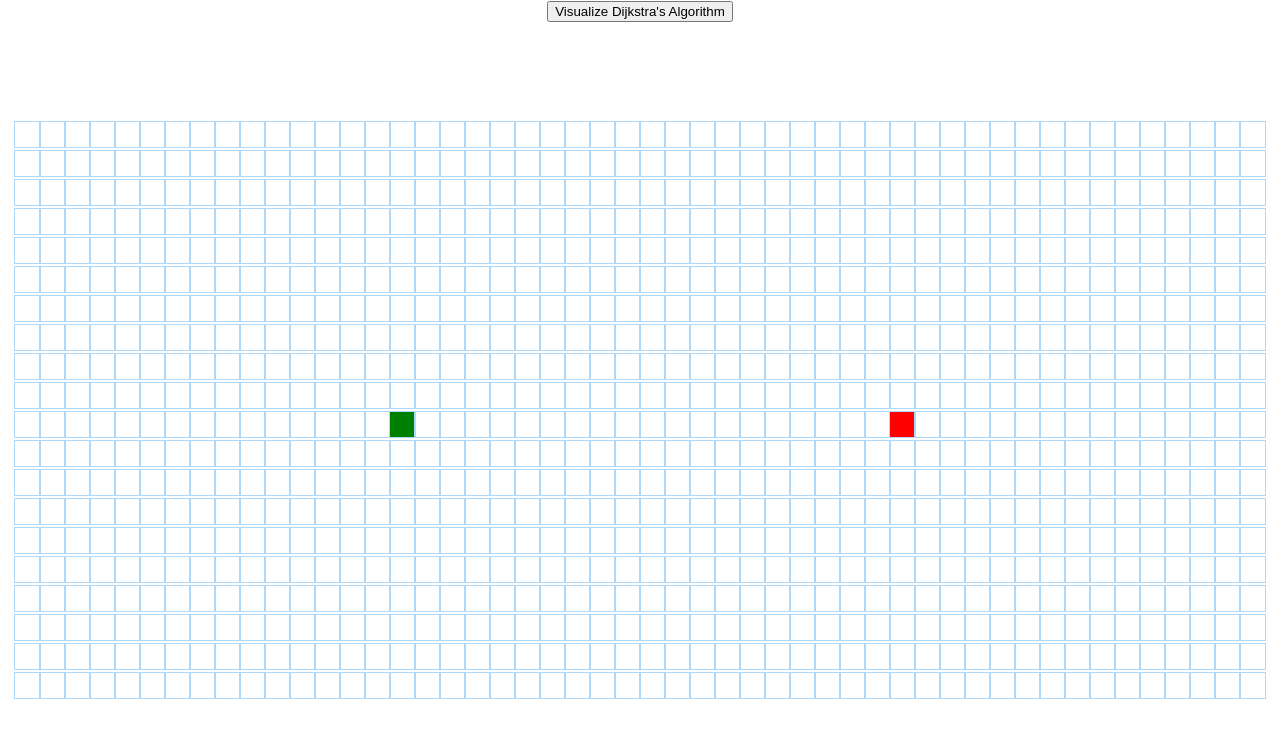
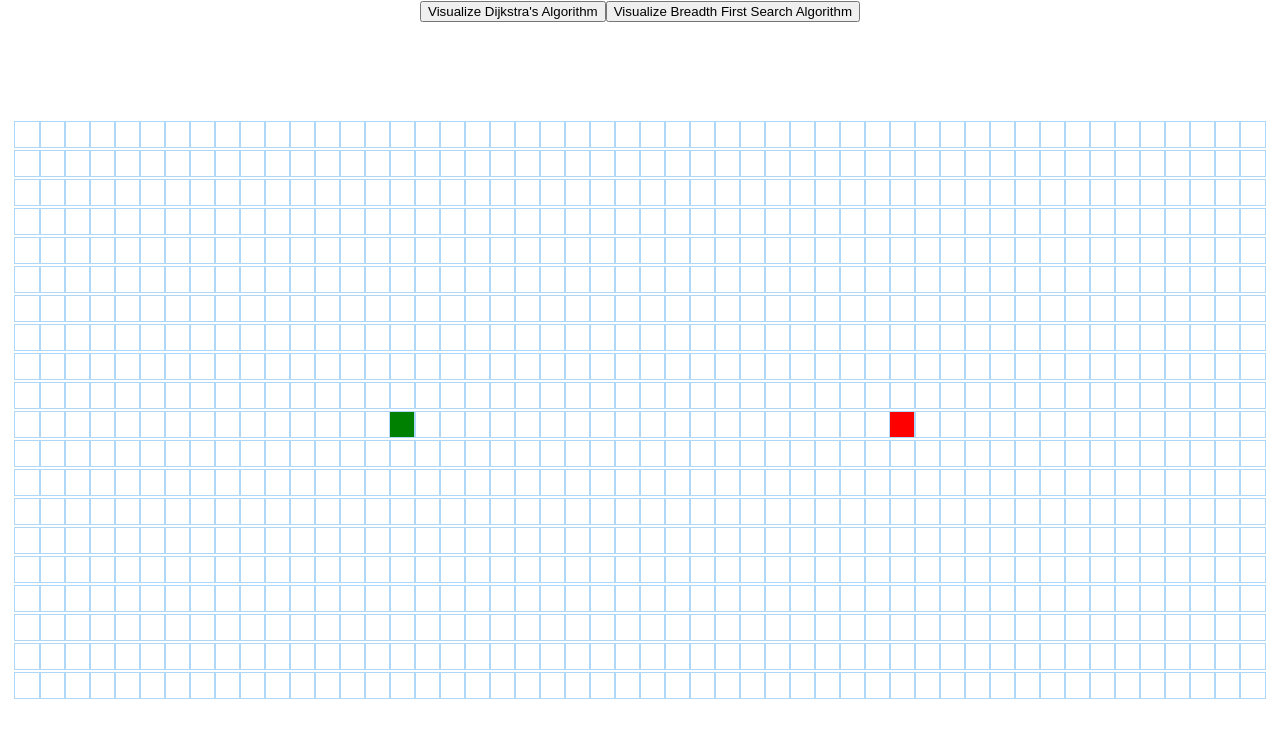
Before and after one commit to joshshterenberg/Pathfinder, a React (Create React App) app in the folder my-app/: page / in a window 1280 px wide. Shown: the top 738 px of the page. Built offline with nearby package versions, Linux system fonts and the light colour scheme.

Commit message:
Updates / getting to work on BFS

```diff
--- a/my-app/src/PathfindingVisualizer/PathfindingVisualizer.jsx
+++ b/my-app/src/PathfindingVisualizer/PathfindingVisualizer.jsx
@@ -10,7 +10,7 @@ const START_COL = 15;
 const FINISH_ROW = 10;
 const FINISH_COL = 35;
 
-//Main class
+//Main component that we are exporting to the app has basically 3 tings: construct, methods, and render.
 export default class PathfindingVisualizer extends Component {
 
     //Constructor
@@ -81,6 +81,12 @@ export default class PathfindingVisualizer extends Component {
         this.animateDijkstra(visitedNodesInOrder, nodesInShortestPathOrder);
     }
 
+    visualizeBreadthFirstSearch() {
+        const {grid} = this.state;
+        const startNode = grid[START_ROW][START_COL];
+        const finishNode = grid[FINISH_ROW][FINISH_COL];
+    }
+
     //Renders the app and its elements (what's in the return statement)
     render() {
         const {grid, mouseIsPressed} = this.state;
@@ -88,6 +94,9 @@ export default class PathfindingVisualizer extends Component {
             <>
             <button onClick={() => this.visualizeDijkstra()}>
                 Visualize Dijkstra's Algorithm
+            </button>
+            <button onClick={() => this.visualizeBreadthFirstSearch()}>
+                Visualize Breadth First Search Algorithm
             </button>
             <div className="grid">
                 {grid.map((row, rowIdx) => {
@@ -118,7 +127,7 @@ export default class PathfindingVisualizer extends Component {
         );
     }
 }
-
+//External functions that do stuff with individual nodes?
 //Get the initial conditions of the grid
 const getInitialGrid = () => {
     const grid = [];
```
